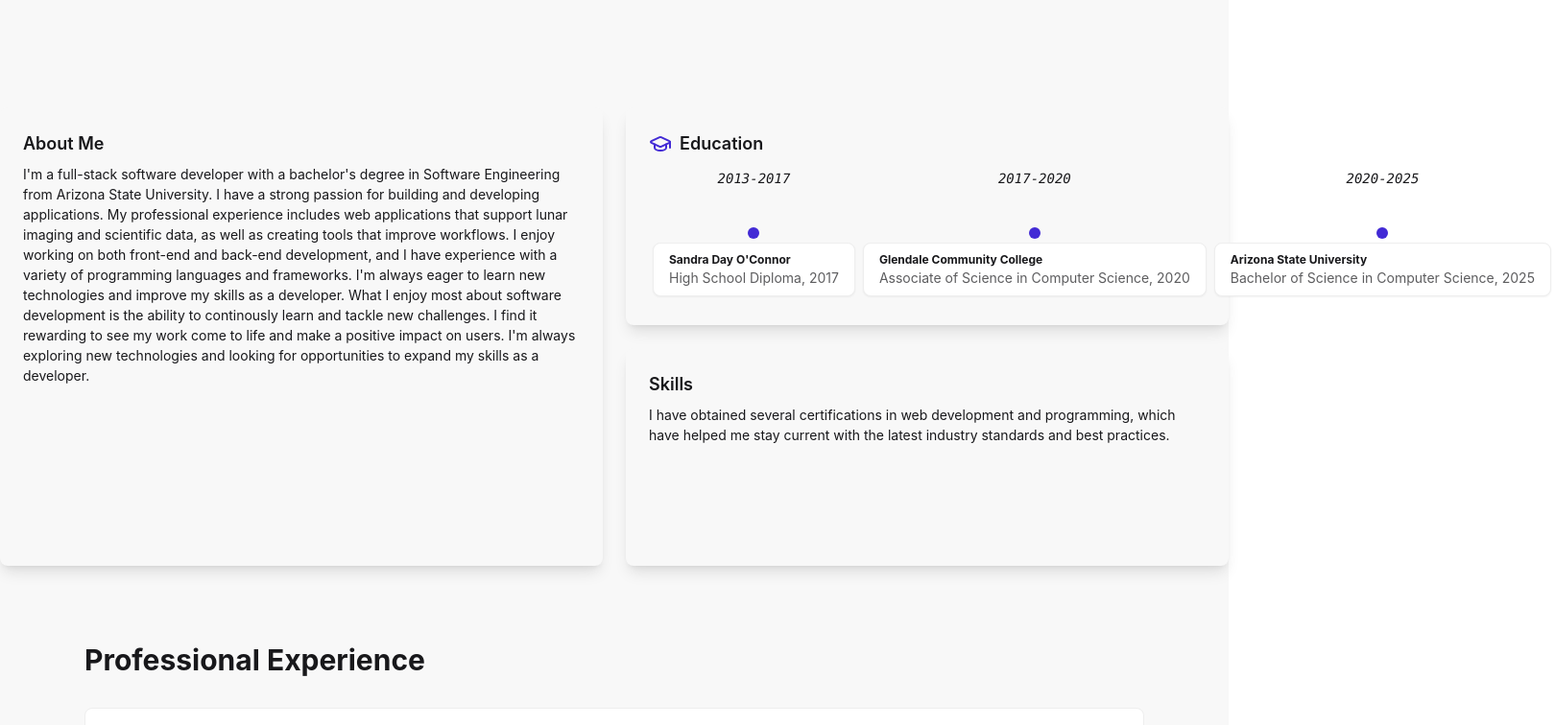
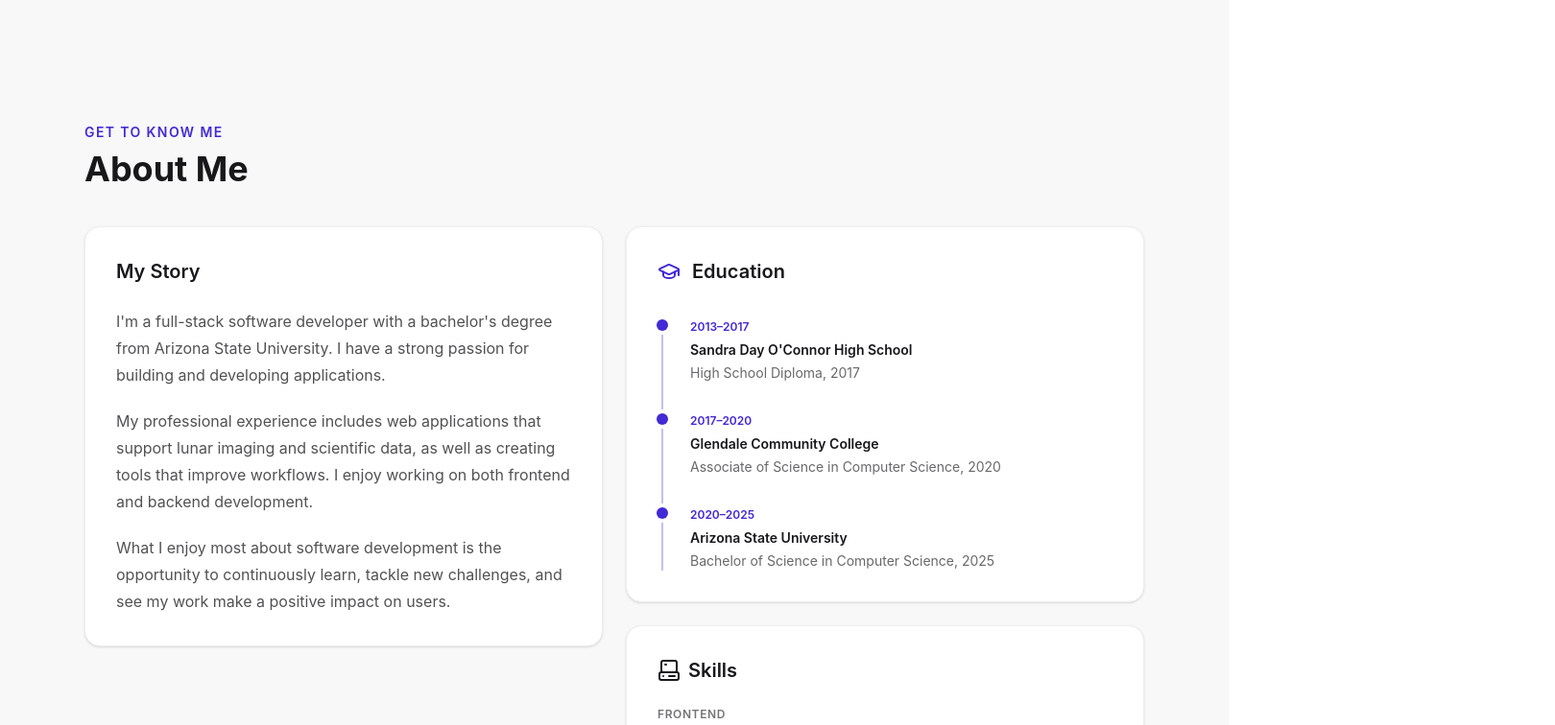
Before and after one commit to Nicolas-Clocksin/nicolas-clocksin.github.io, a React (Vite) app in the folder portfolio/: page / in a window 1280 px wide. Shown: the part 560-1316 px from the top of the page at 96% size, 1620 px wide, since content can reach past the window. Built offline with nearby package versions, Linux system fonts and the light colour scheme.

Commit message:
style: update to styling

```diff
--- a/portfolio/src/components/about/About.tsx
+++ b/portfolio/src/components/about/About.tsx
@@ -3,8 +3,19 @@ import Experience from "./Experience";
 
 function About() {
   return (
-    <section id="about" className="bg-base-200 py-16">
-      <AboutStory />
+    <section id="about" className="bg-base-200 py-20">
+      <div className="mx-auto max-w-6xl px-6">
+        <div className="mb-10">
+          <p className="mb-2 text-sm font-semibold uppercase tracking-widest text-primary">
+            Get to know me
+          </p>
+
+          <h2 className="text-3xl font-bold sm:text-4xl">About Me</h2>
+        </div>
+
+        <AboutStory />
+      </div>
+
       <Experience />
     </section>
   );
--- a/portfolio/src/components/about/AboutStory.tsx
+++ b/portfolio/src/components/about/AboutStory.tsx
@@ -1,88 +1,95 @@
-import { GraduationCap } from "lucide-react";
+import { Computer, GraduationCap } from "lucide-react";
+import Skills from "../shared/Skills";
+
+const education = [
+  {
+    years: "2013–2017",
+    school: "Sandra Day O'Connor High School",
+    degree: "High School Diploma, 2017",
+  },
+  {
+    years: "2017–2020",
+    school: "Glendale Community College",
+    degree: "Associate of Science in Computer Science, 2020",
+  },
+  {
+    years: "2020–2025",
+    school: "Arizona State University",
+    degree: "Bachelor of Science in Computer Science, 2025",
+  },
+];
+
 function AboutStory() {
   return (
-    <div className="grid grid-cols-1 gap-6 lg:grid-cols-2">
-      <div className="card bg-base-200 shadow-lg">
-        <div className="card-body">
-          <h2 className="card-title">About Me</h2>
-          <p>
-            I'm a full-stack software developer with a bachelor's degree in
-            Software Engineering from Arizona State University. I have a strong
-            passion for building and developing applications. My professional
-            experience includes web applications that support lunar imaging and
-            scientific data, as well as creating tools that improve workflows. I
-            enjoy working on both front-end and back-end development, and I have
-            experience with a variety of programming languages and frameworks.
-            I'm always eager to learn new technologies and improve my skills as
-            a developer. What I enjoy most about software development is the
-            ability to continously learn and tackle new challenges. I find it
-            rewarding to see my work come to life and make a positive impact on
-            users. I'm always exploring new technologies and looking for
-            opportunities to expand my skills as a developer.
-          </p>
+    <div className="grid grid-cols-1 items-start gap-6 lg:grid-cols-2">
+      {/* About Me */}
+      <div className="card rounded-2xl border border-base-300 bg-base-100 shadow-sm">
+        <div className="card-body p-6 sm:p-8">
+          <h3 className="card-title text-xl">My Story</h3>
+
+          <div className="mt-4 space-y-5 text-base leading-7 text-base-content/75">
+            <p>
+              I'm a full-stack software developer with a bachelor's degree from
+              Arizona State University. I have a strong passion for building and
+              developing applications.
+            </p>
+
+            <p>
+              My professional experience includes web applications that support
+              lunar imaging and scientific data, as well as creating tools that
+              improve workflows. I enjoy working on both frontend and backend
+              development.
+            </p>
+
+            <p>
+              What I enjoy most about software development is the opportunity to
+              continuously learn, tackle new challenges, and see my work make a
+              positive impact on users.
+            </p>
+          </div>
         </div>
       </div>
-      <div className="grid grid-rows-2 gap-6">
-        <div className="card bg-base-200 shadow-lg">
-          <div className="card-body">
-            <h2 className="card-title">
+
+      {/* Education and Skills */}
+      <div className="flex flex-col gap-6">
+        {/* Education */}
+        <div className="card rounded-2xl border border-base-300 bg-base-100 shadow-sm">
+          <div className="card-body p-6 sm:p-8">
+            <h3 className="card-title gap-3 text-xl">
               <GraduationCap className="h-6 w-6 text-primary" />
               Education
-            </h2>
-            <ul className="timeline">
-              <li>
-                <div className="timeline-start mb-10 md:text-end">
-                  <time className="font-mono italic">2013-2017</time>
-                </div>
-                <div className="timeline-middle">
-                  <div className="h-3 w-3 rounded-full bg-primary" />
-                </div>
-                <div className="timeline-end timeline-box">
-                  <h3 className="font-bold">Sandra Day O'Connor</h3>
-                  <p className="text-sm text-base-content/70">
-                    High School Diploma, 2017
+            </h3>
+
+            <ul className="mt-6 ml-1 border-l-2 border-primary/30 pl-7">
+              {education.map((item) => (
+                <li key={item.school} className="relative pb-7 last:pb-0">
+                  <time className="text-xs font-semibold text-primary">
+                    {item.years}
+                  </time>
+
+                  <h4 className="mt-1 font-semibold">{item.school}</h4>
+
+                  <p className="mt-1 text-sm text-base-content/65">
+                    {item.degree}
                   </p>
-                </div>
-              </li>
-              <li>
-                <div className="timeline-start mb-10 md:text-end">
-                  <time className="font-mono italic">2017-2020</time>
-                </div>
-                <div className="timeline-middle">
-                  <div className="h-3 w-3 rounded-full bg-primary" />
-                </div>
-                <div className="timeline-end timeline-box">
-                  <h3 className="font-bold">Glendale Community College</h3>
-                  <p className="text-sm text-base-content/70">
-                    Associate of Science in Computer Science, 2020
-                  </p>
-                </div>
-              </li>
-              <li>
-                <div className="timeline-start mb-10 md:text-end">
-                  <time className="font-mono italic">2020-2025</time>
-                </div>
-                <div className="timeline-middle">
-                  <div className="h-3 w-3 rounded-full bg-primary" />
-                </div>
-                <div className="timeline-end timeline-box">
-                  <h3 className="font-bold">Arizona State University</h3>
-                  <p className="text-sm text-base-content/70">
-                    Bachelor of Science in Computer Science, 2025
-                  </p>
-                </div>
-              </li>
+                  <span className="absolute -left-[35px] top-1 h-3 w-3 rounded-full bg-primary ring-4 ring-base-100" />
+                </li>
+              ))}
             </ul>
           </div>
         </div>
-        <div className="card bg-base-200 shadow-lg">
-          <div className="card-body">
-            <h2 className="card-title">Skills</h2>
-            <p>
-              I have obtained several certifications in web development and
-              programming, which have helped me stay current with the latest
-              industry standards and best practices.
-            </p>
+
+        {/* Skills */}
+        <div className="card rounded-2xl border border-base-300 bg-base-100 shadow-sm">
+          <div className="card-body p-6 sm:p-8">
+            <h3 className="card-title text-xl">
+              <Computer />
+              Skills
+            </h3>
+
+            <div className="mt-4">
+              <Skills />
+            </div>
           </div>
         </div>
       </div>
```
